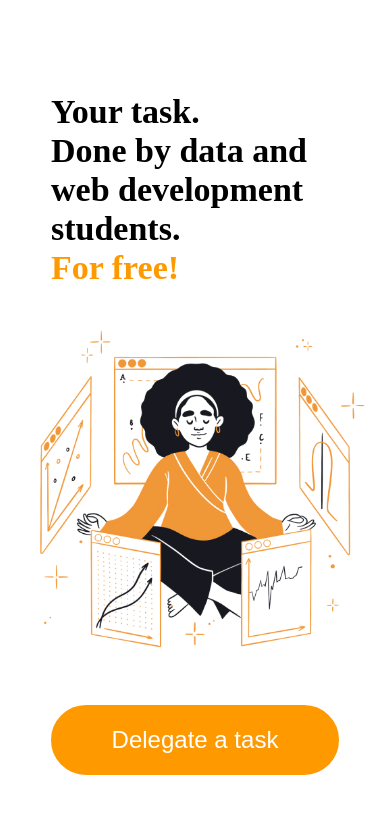
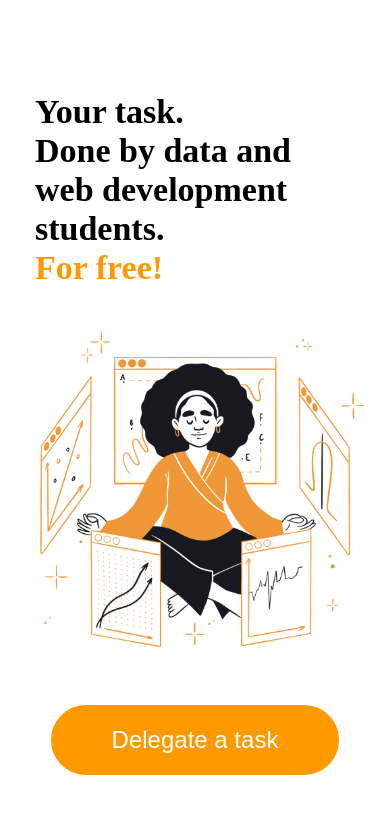
Before and after one commit to idenispankov/yandex-practicum-apiary-project, a Next.js app: page / in a window 390 px wide. Shown: the top 814 px of the page. Built offline with nearby package versions, Linux system fonts and the light colour scheme.

Commit message:
hero heading test on real device

```diff
--- a/components/Hero/Hero.module.css
+++ b/components/Hero/Hero.module.css
@@ -8,7 +8,7 @@
 }
 
 .text__container {
-  max-width: 288px;
+  max-width: 320px;
   margin: 0 auto;
 }
 
--- a/components/Navbar/Navbar.module.css
+++ b/components/Navbar/Navbar.module.css
@@ -80,6 +80,7 @@
 .navbar__list_item {
   margin: 0;
   margin-bottom: 20px;
+  outline: none;
 }
 .navbar__list_item:nth-child(5) {
   margin-bottom: 70px;
@@ -90,6 +91,7 @@
   line-height: 39px;
   text-align: center;
   color: #000000;
+  outline: none;
 }
 .navbar__button_mobile {
   background: #ff9900;
@@ -174,8 +176,8 @@
   }
 }
 
-@media screen and (orientation: landscape) and (max-width: 900px) {
+@media screen and (orientation: landscape) and (min-width: 600px) {
   .hamburger__list {
-    height: 40vh;
+    top: 87px;
   }
 }
```
